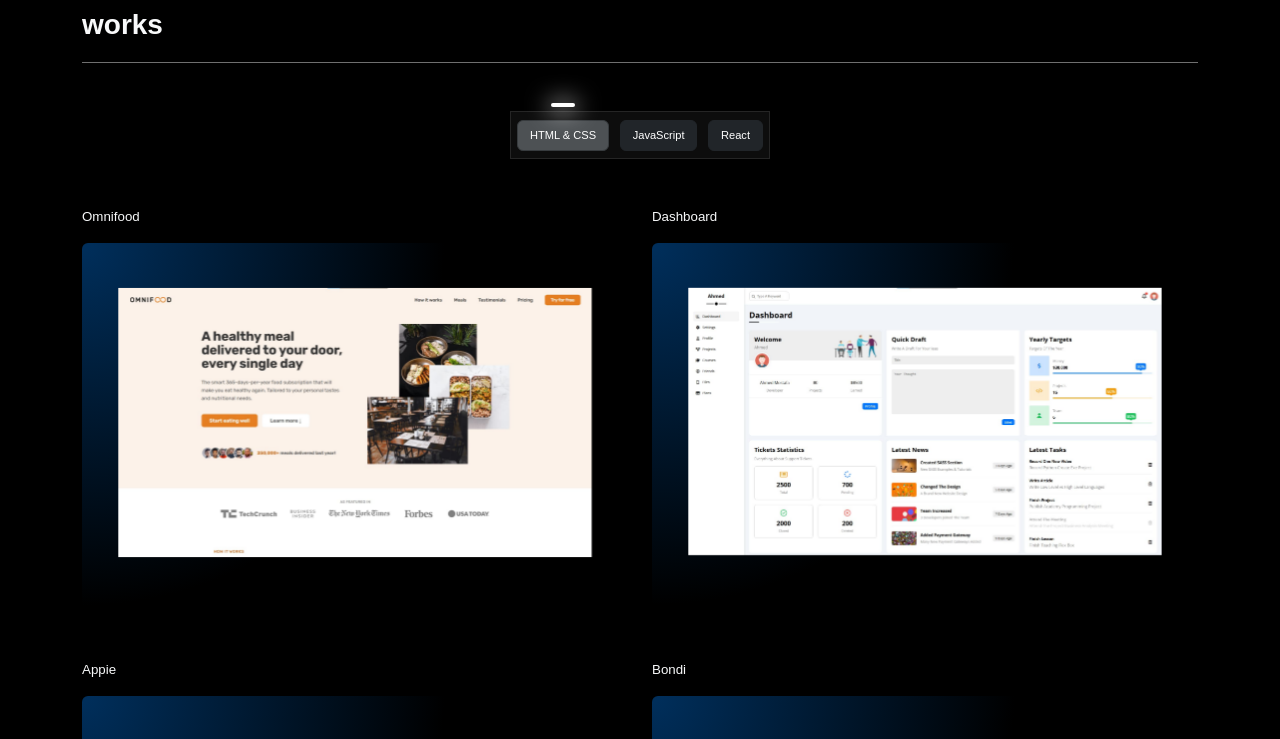
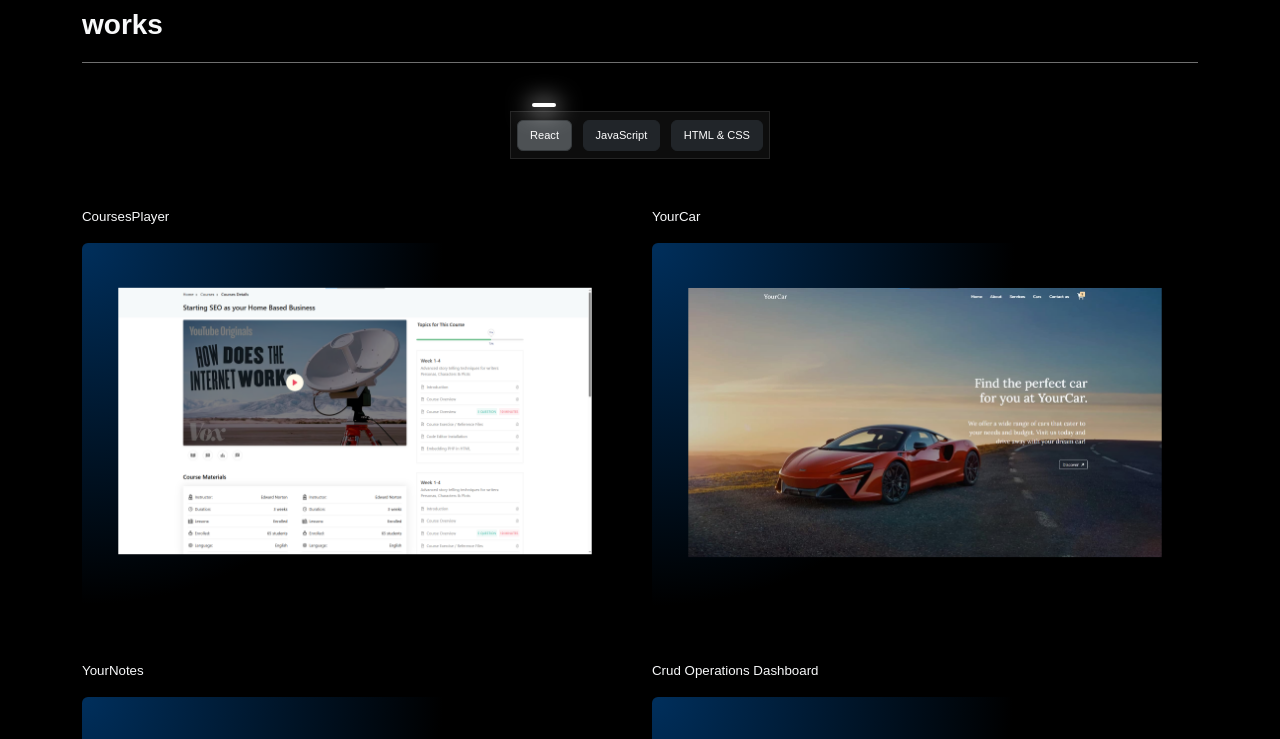
Before and after one commit to AhmedMstafa/portfolio, a Next.js app: page / in a window 1280 px wide. Shown: the part 1720-2459 px from the top of the page. Built offline with nearby package versions, Linux system fonts and the light colour scheme.

Commit message:
Add new project

```diff
--- a/components/projects/project.js
+++ b/components/projects/project.js
@@ -1,9 +1,9 @@
 'use client';
 import { FontAwesomeIcon } from '@fortawesome/react-fontawesome';
-import { faGithub } from '@fortawesome/free-brands-svg-icons';
+import { faGithub, faFigma } from '@fortawesome/free-brands-svg-icons';
 import { faArrowRight } from '@fortawesome/free-solid-svg-icons';
 
-export default function Project({ title, img, github, link }) {
+export default function Project({ title, img, github, link, design }) {
   return (
     <>
       <div className="box col-sm-12 col-lg-6 mb-5">
@@ -24,6 +24,11 @@ export default function Project({ title, img, github, link }) {
               <i className="fa-brands fa-github"></i>
               <FontAwesomeIcon icon={faGithub} />
             </a>
+            {design && (
+              <a href={design} target="_blank">
+                <FontAwesomeIcon icon={faFigma} />
+              </a>
+            )}
             <a href={link} target="_blank">
               <FontAwesomeIcon icon={faArrowRight} />
             </a>
--- a/components/projects/projects.js
+++ b/components/projects/projects.js
@@ -34,7 +34,7 @@ export default function Projects() {
   });
 
   useEffect(() => {
-    dispatch({ type: actions.HTMLANDCSS });
+    dispatch({ type: actions.REACT });
   }, []);
 
   function showProjectsBy(category) {
@@ -46,20 +46,21 @@ export default function Projects() {
   const classbtnActive = classbtn + ' active';
 
   return (
-    <section id="works" className="works pt-5">
+    <section id="works" className="works pt-5 min-vh-100">
       <div className="container text-light">
         <MainHeader title="works" />
         <div className="nav-pill mt-5 mb-5 d-flex ">
           <button
-            id="html-btn"
+            id="react-btn"
             type="button"
             className={`${
-              state.activeBtn === actions.HTMLANDCSS ? classbtnActive : classbtn
+              state.activeBtn === actions.REACT ? classbtnActive : classbtn
             }`}
-            onClick={() => showProjectsBy(actions.HTMLANDCSS)}
+            onClick={() => showProjectsBy(actions.REACT)}
           >
-            HTML & CSS
+            React
           </button>
+
           <button
             id="js-btn"
             type="button"
@@ -70,15 +71,16 @@ export default function Projects() {
           >
             JavaScript
           </button>
+
           <button
-            id="react-btn"
+            id="html-btn"
             type="button"
             className={`${
-              state.activeBtn === actions.REACT ? classbtnActive : classbtn
+              state.activeBtn === actions.HTMLANDCSS ? classbtnActive : classbtn
             }`}
-            onClick={() => showProjectsBy(actions.REACT)}
+            onClick={() => showProjectsBy(actions.HTMLANDCSS)}
           >
-            React
+            HTML & CSS
           </button>
         </div>
         <div className="wrapper row">
--- a/data.json
+++ b/data.json
@@ -1,53 +1,4 @@
 [
-  {
-    "title": "omnifood",
-    "img": "/images/works/omnifood.jpg",
-    "github": "https://github.com/AhmedMstafa/Omnifood",
-    "link": "https://omnifood-ahmed-m.netlify.app/",
-    "place": "html&css"
-  },
-  {
-    "title": "dashboard",
-    "img": "/images/works/dashboard.jpg",
-    "github": "https://github.com/AhmedMstafa/Dashboard",
-    "link": "https://dashboard-psi-azure.vercel.app/",
-    "place": "html&css"
-  },
-  {
-    "title": "appie",
-    "img": "/images/works/appie.jpg",
-    "github": "https://github.com/AhmedMstafa/appie",
-    "link": "https://appie-ahmed.netlify.app/",
-    "place": "html&css"
-  },
-  {
-    "title": "bondi",
-    "img": "/images/works/bondi.jpg",
-    "github": "https://github.com/AhmedMstafa/Bondi",
-    "link": "https://bondi-phi.vercel.app/",
-    "place": "html&css"
-  },
-  {
-    "title": "elzero",
-    "img": "/images/works/elzero.jpg",
-    "github": "https://github.com/AhmedMstafa/elzero",
-    "link": "https://elzero-three.vercel.app/",
-    "place": "html&css"
-  },
-  {
-    "title": "kasper",
-    "img": "/images/works/kasper.jpg",
-    "github": "https://github.com/AhmedMstafa/kasper",
-    "link": "https://kasper-black.vercel.app/",
-    "place": "html&css"
-  },
-  {
-    "title": "leon",
-    "img": "/images/works/leon.jpg",
-    "github": "https://github.com/AhmedMstafa/leon",
-    "link": "https://ahmedmstafa.github.io/Leon/",
-    "place": "html&css"
-  },
   {
     "title": "breakout game",
     "img": "/images/works/breakout-game.jpg",
@@ -182,10 +133,19 @@
     "place": "javascript"
   },
   {
+    "title": "coursesPlayer",
+    "img": "/images/works/courses-player.png",
+    "github": "https://github.com/AhmedMstafa/course-player",
+    "link": "https://course-player-wine.vercel.app/",
+    "design": "https://www.figma.com/design/M6RfSjHqm6glEN1BQR1WFl/ITLegend-Course-Player-Page-Test?node-id=0-1&p=f&t=NuPXPvtejXiMOrrS-0",
+    "place": "react"
+  },
+  {
     "title": "yourCar",
     "img": "/images/works/your-car.jpg",
     "github": "https://github.com/AhmedMstafa/your-car",
     "link": "https://your-car-seven.vercel.app/",
+    "design": "https://www.figma.com/design/9gUmHCgpnXHpGY77Cyij8s/React-Project?node-id=461-1794&t=tFxiDpvkkbWZRNDq-0",
     "place": "react"
   },
   {
@@ -193,13 +153,14 @@
     "img": "/images/works/your-notes.png",
     "github": "https://github.com/AhmedMstafa/your-notes",
     "link": "https://your-notes-ui.vercel.app",
+    "design": "https://www.figma.com/design/l8NmLOzli8pSwfs2HxsZ3Y/MERN-Project?node-id=17-3&p=f&t=MxcbepxC86iEzyAt-0",
     "place": "react"
   },
   {
-    "title": "coursesPlayer",
-    "img": "/images/works/courses-player.png",
-    "github": "https://github.com/AhmedMstafa/course-player",
-    "link": "https://course-player-wine.vercel.app/",
+    "title": "crud operations dashboard",
+    "img": "/images/works/crud-operations-dashboard.png",
+    "github": "hhttps://github.com/AhmedMstafa/crud-operations-dashboard",
+    "link": "https://crud-operations-dashboard.vercel.app/",
     "place": "react"
   },
   {
@@ -207,6 +168,14 @@
     "img": "/images/works/factory-dashboard.png",
     "github": "https://github.com/AhmedMstafa/factory-mes-dashboard",
     "link": "https://factory-mes-dashboard.vercel.app",
+    "design": "https://xd.adobe.com/view/21485668-f4e4-4e13-98d1-e54adc54dc14-741b/screen/40b8b54f-468f-4b82-92c2-f99f93a2cc55",
     "place": "react"
+  },
+  {
+    "title": "appie",
+    "img": "/images/works/appie.jpg",
+    "github": "https://github.com/AhmedMstafa/appie",
+    "link": "https://appie-ahmed.netlify.app/",
+    "place": "html&css"
   }
 ]
```
Also changed, not shown: public/images/works/crud-operations-dashboard.png (added).
